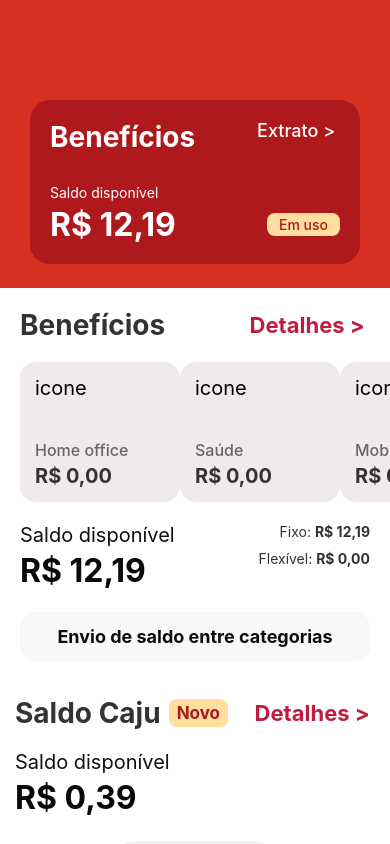
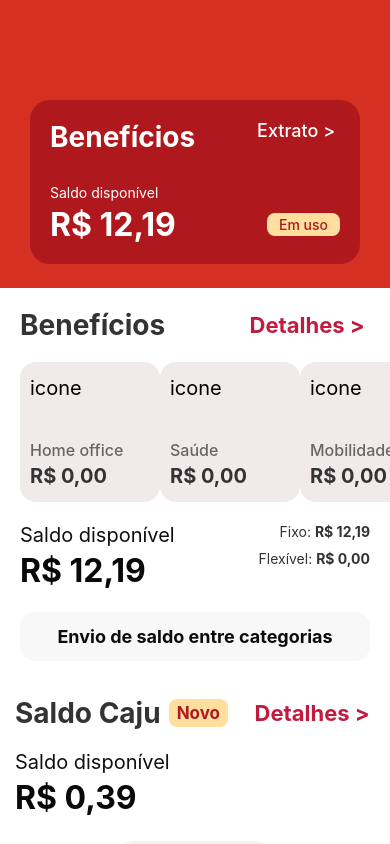
Before and after one commit to Tronin1000/caju, a React Native app: screen / in a window 390 px wide. Built offline with nearby package versions, Linux system fonts and the light colour scheme.

Commit message:
ajuste no categoriaCard

```diff
--- a/src/styles/estilosCaju.js
+++ b/src/styles/estilosCaju.js
@@ -87,9 +87,9 @@ const estilosCaju = StyleSheet.create({
   categoriaCard: {
     backgroundColor: '#f1eaeb',
     borderRadius: 16,
-    padding: 15,
+    padding: 10,
     height: 140,
-    width: 160,
+    width: 140,
     alignItems: 'flex-start',
     justifyContent: 'center',
   },
```
